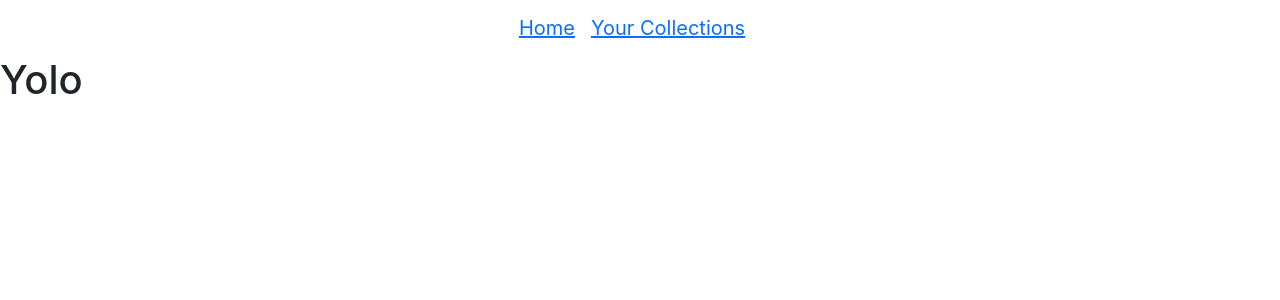
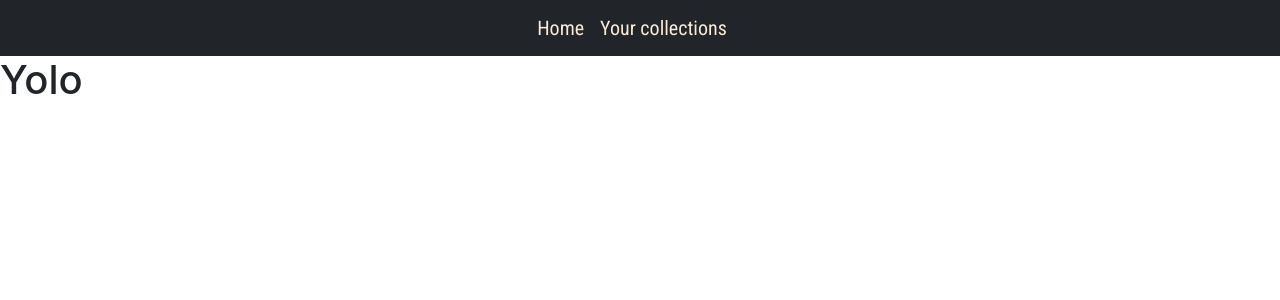
Before and after one commit to mohitpg/VideoStyler, a React (Create React App) app in the folder frontend/: page / in a window 1280 px wide. Shown: the top 300 px of the page. Built offline with nearby package versions, Linux system fonts and the light colour scheme.

Commit message:
Added css

```diff
--- a/frontend/src/App.css
+++ b/frontend/src/App.css
@@ -1,11 +1,11 @@
 @import url('https://fonts.googleapis.com/css2?family=Alegreya+Sans:wght@300&family=Oswald&family=Roboto+Condensed&display=swap');
-.offTitle {
-    font-family: 'Oswald';
-    color: white !important;
-    font-size: 2rem !important;
+#home{
+  font-family: 'Roboto Condensed';
+  color: antiquewhite;
+  text-decoration: none;
 }
-.offBody {
-    font-family: 'Alegreya Sans';
-    color: antiquewhite;
-    font-size: 1rem;
+#gallery{
+  font-family: 'Roboto Condensed';
+  color: antiquewhite;
+  text-decoration: none;
 }
--- a/frontend/src/App.js
+++ b/frontend/src/App.js
@@ -9,11 +9,11 @@ import { Route, Routes, Link } from 'react-router-dom';
 function App() {
   return (
     <div className="App">
-      <Navbar variant='light'>
+      <Navbar bg="dark">
         <Container >
           <Nav className="mx-auto">
-            <Navbar.Brand><Link to="/">Home</Link></Navbar.Brand>
-            <Navbar.Brand><Link to="/gallery">Your Collections</Link></Navbar.Brand>
+            <Navbar.Brand><Link to="/" id="home">Home</Link></Navbar.Brand>
+            <Navbar.Brand><Link to="/gallery" id='gallery'>Your collections</Link></Navbar.Brand>
           </Nav>
         </Container>
       </Navbar>
```
